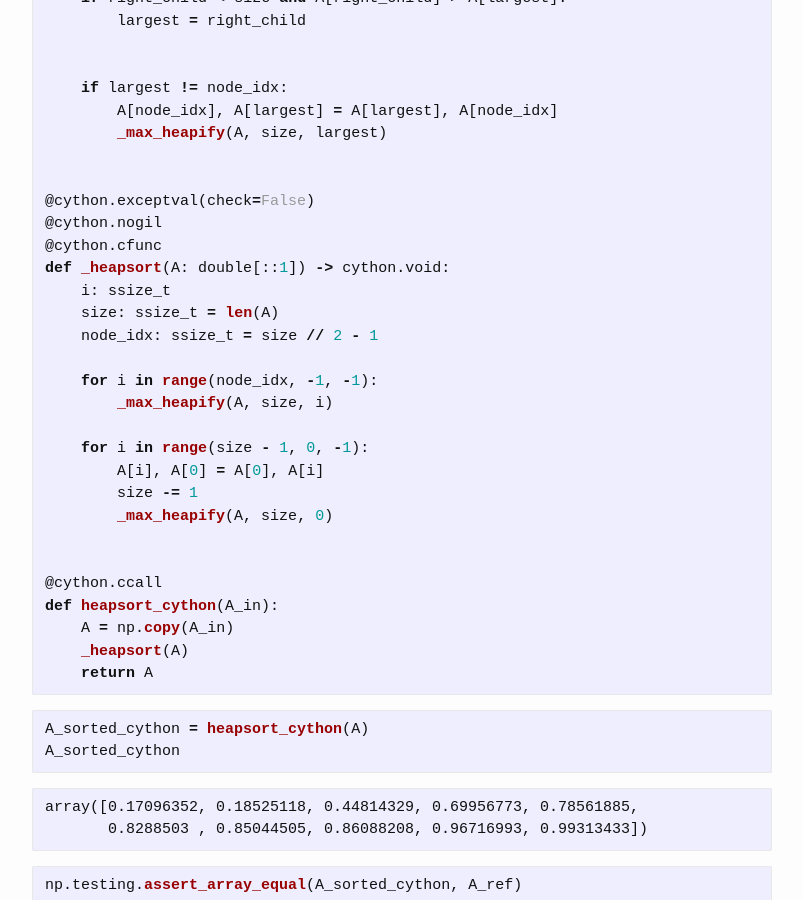
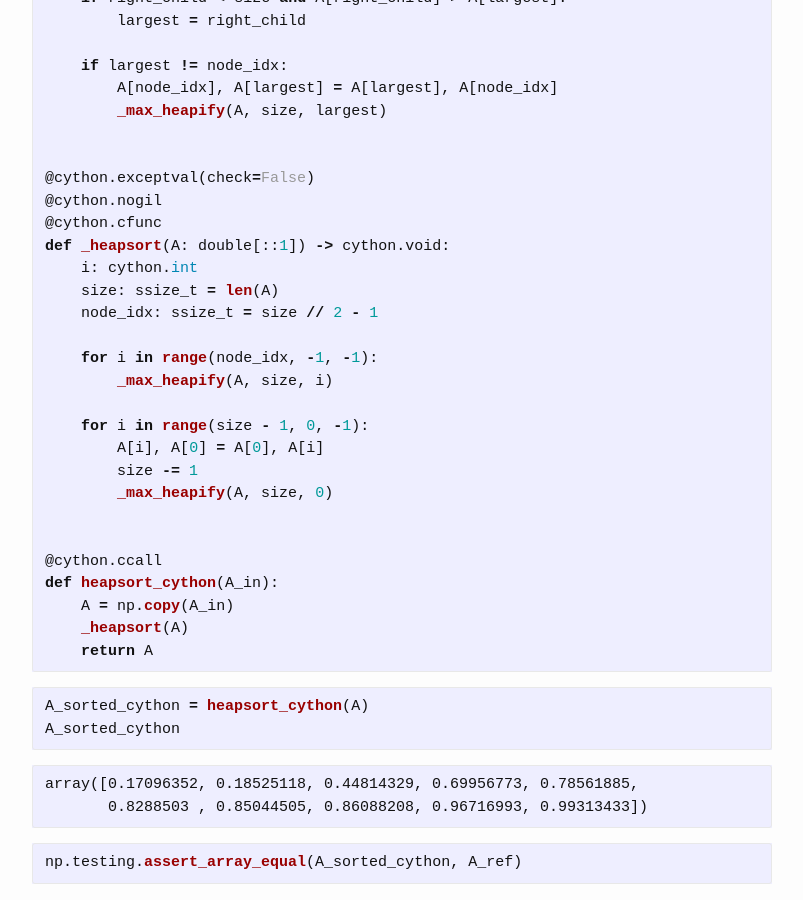
Before and after one commit to aetperf/aetperf.github.io, a Jekyll site: the page built from _posts/2022-04-14-Heapsort-with-Numba-and-Cython.md, in a window 1280 px wide and 900 px high, scrolled down 12161 px. Shown: the whole window, without its empty margins (238-1041 px from the left). Built offline with Jekyll 4.4.1, drawn with Linux system fonts in a browser that asks for light colours; formulas are drawn with MathJax 3; comment, search, counter and statistics services are not loaded.

Commit message:
using a signed integer in the for loop

```diff
--- a/_posts/2022-04-14-Heapsort-with-Numba-and-Cython.md
+++ b/_posts/2022-04-14-Heapsort-with-Numba-and-Cython.md
@@ -605,7 +605,6 @@ def _max_heapify(A: double[::1], size: ssize_t, node_idx: ssize_t) -> cython.voi
     if right_child < size and A[right_child] > A[largest]:
         largest = right_child
 
-
     if largest != node_idx:
         A[node_idx], A[largest] = A[largest], A[node_idx]
         _max_heapify(A, size, largest)
@@ -615,7 +614,7 @@ def _max_heapify(A: double[::1], size: ssize_t, node_idx: ssize_t) -> cython.voi
 @cython.nogil
 @cython.cfunc
 def _heapsort(A: double[::1]) -> cython.void:
-    i: ssize_t
+    i: cython.int
     size: ssize_t = len(A)
     node_idx: ssize_t = size // 2 - 1
 
```
Also changed, not shown: _posts/WP_2022-04-14-Heapsort-with-Numba-and-Cython.md (+1 -2 lines).
